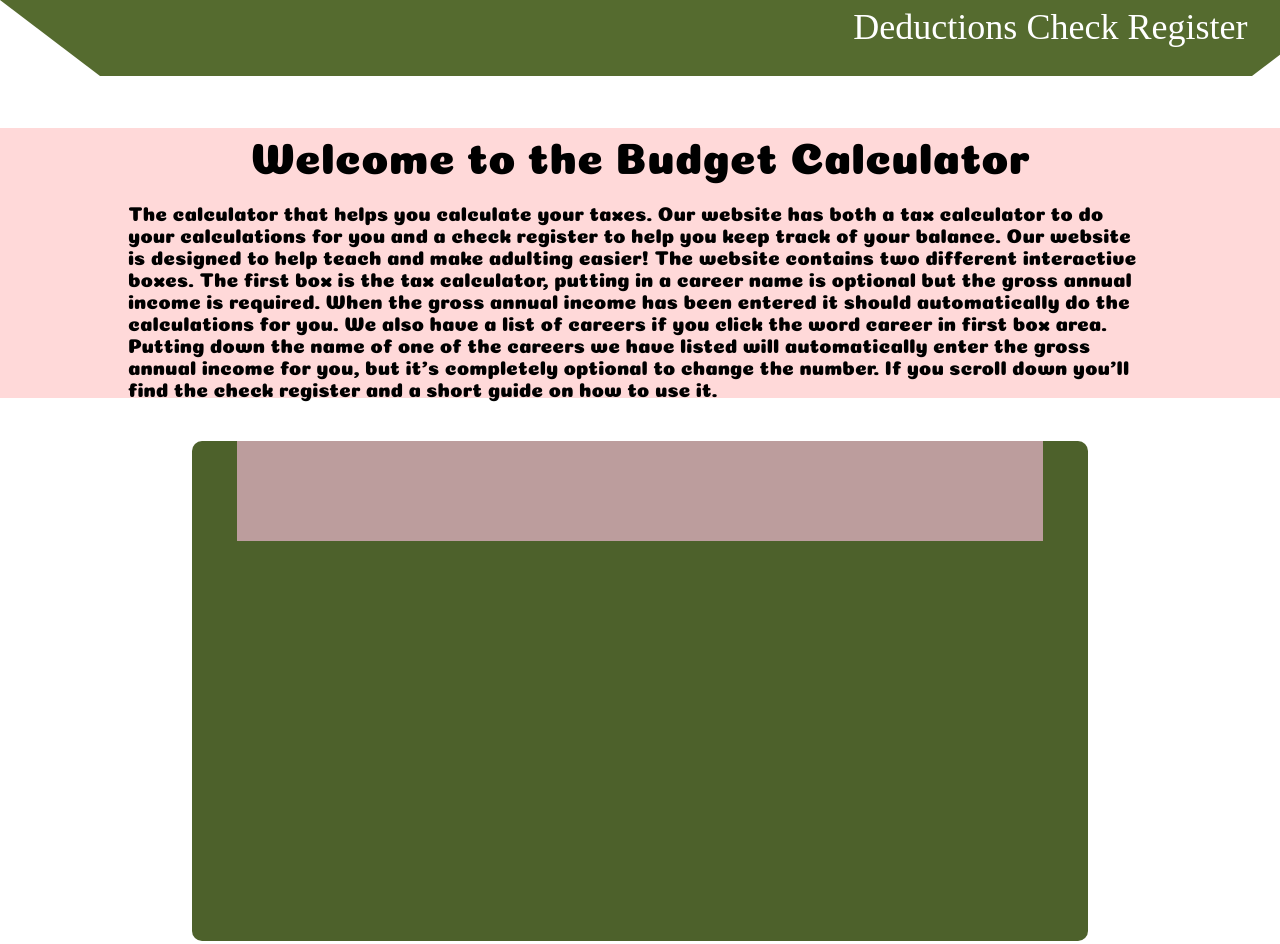
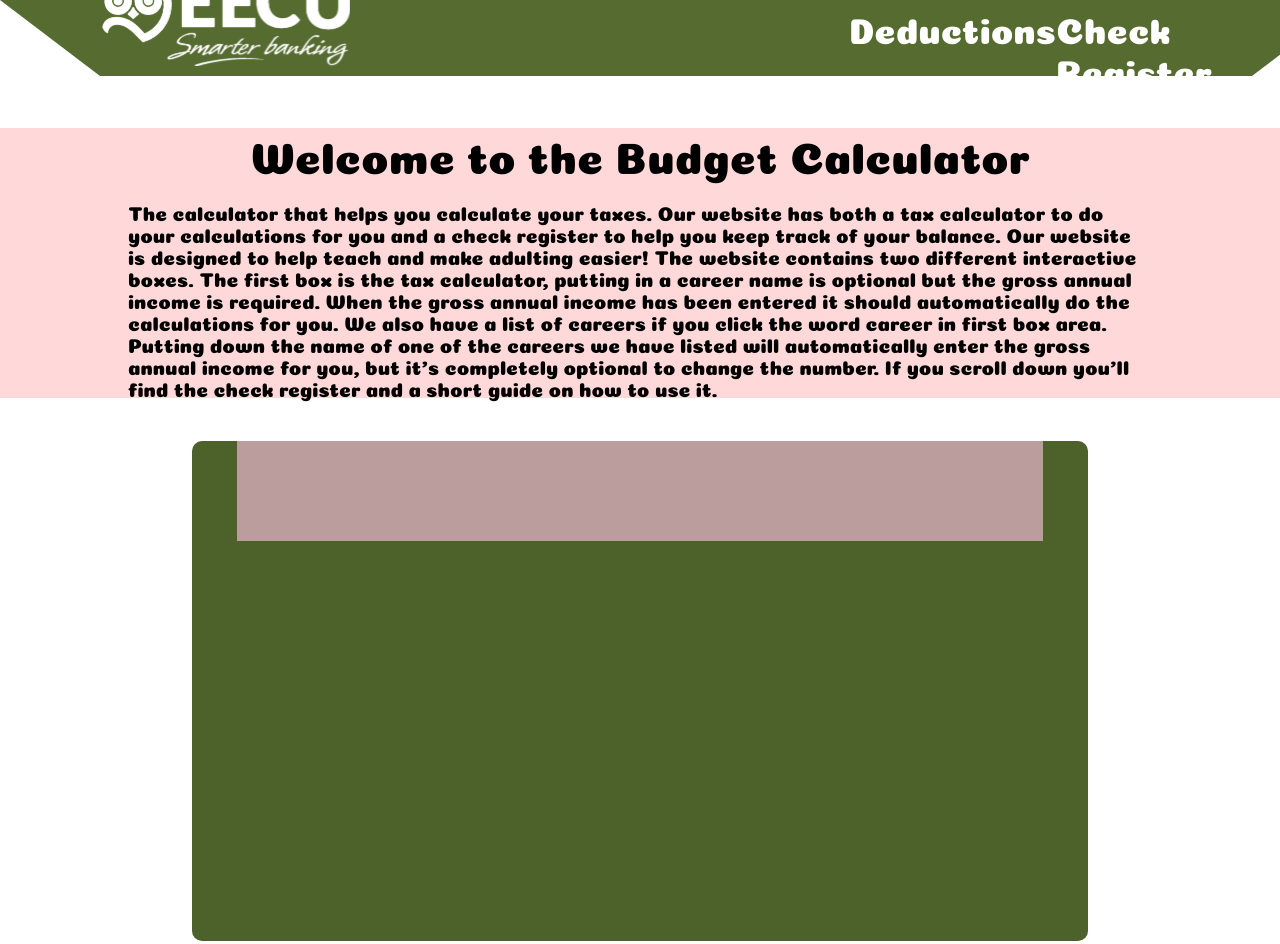
Before and after one commit to TeaveLeaf/EECU-Project, a plain HTML site: page index.html in a window 1280 px wide. Shown: the top 944 px of the page. Drawn offline with Linux system fonts and the light colour scheme.

Commit message:
Finished buttons, added EECU logo

```diff
--- a/index.html
+++ b/index.html
@@ -11,12 +11,15 @@
   </head>
   <body>
     <nav class="navbar">
+      <img src="Images/EECULogo.png" alt="EECU Logo" />
       <div class="navButts">
         <div class="deductions">
           <a href="#dedLink" id="sixText" class="deButt"> Deductions </a>
         </div>
         <div class="checkReg">
-          <a href="#" id="sixText" class="checkButt"> Check Register </a>
+          <a href="#checkBoo" id="sixText" class="checkButt">
+            Check Register
+          </a>
         </div>
       </div>
     </nav>
@@ -50,7 +53,7 @@
       <!-- How to balance a check book guide -->
       <div id="box" class="checkTut">
         <p id="headText">How to balance a checkbook</p>
-        <div class="steps"></div>
+        <div id="checkBoo" class="steps"></div>
         <p id="tinyText" class="tinyStep">
           This is an example to show you how it should look when done correctly
         </p>
--- a/style.css
+++ b/style.css
@@ -41,7 +41,7 @@ body {
     margin: 0;
 }
 
-p, button {
+p, a {
     font-family: "Coiny";
 }
 
@@ -56,6 +56,14 @@ p, button {
     border-top: 6vw solid #556B2F;
     border-left: 100px solid transparent;
     border-right: 100px solid transparent;
+}
+
+.navbar img {
+    width: 250px;
+    height: 100px;
+    position: absolute;
+    top: -110px;
+
 }
 
 .navButts {
```
Also changed, not shown: Images/EECULogo.png (added).
